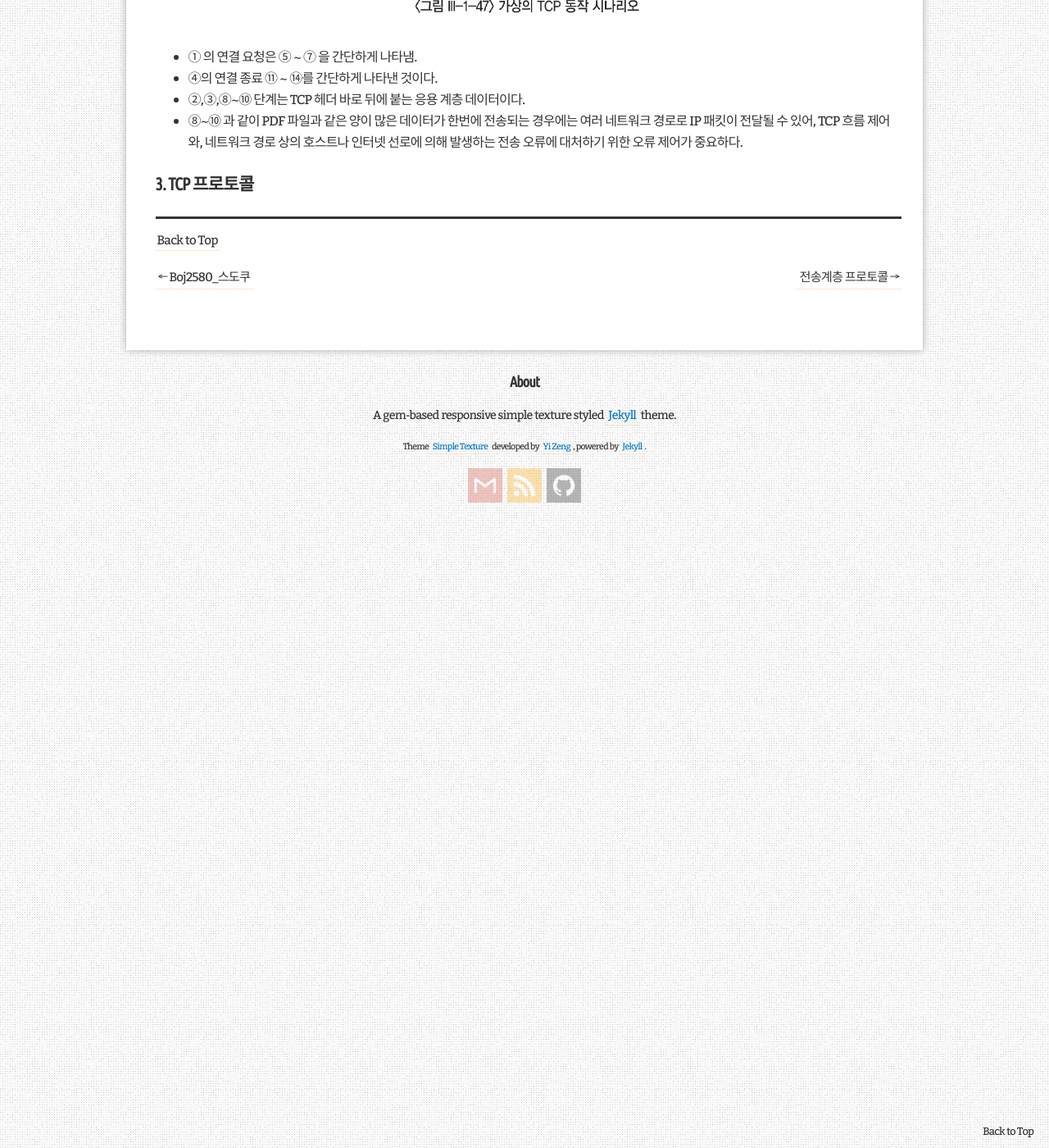
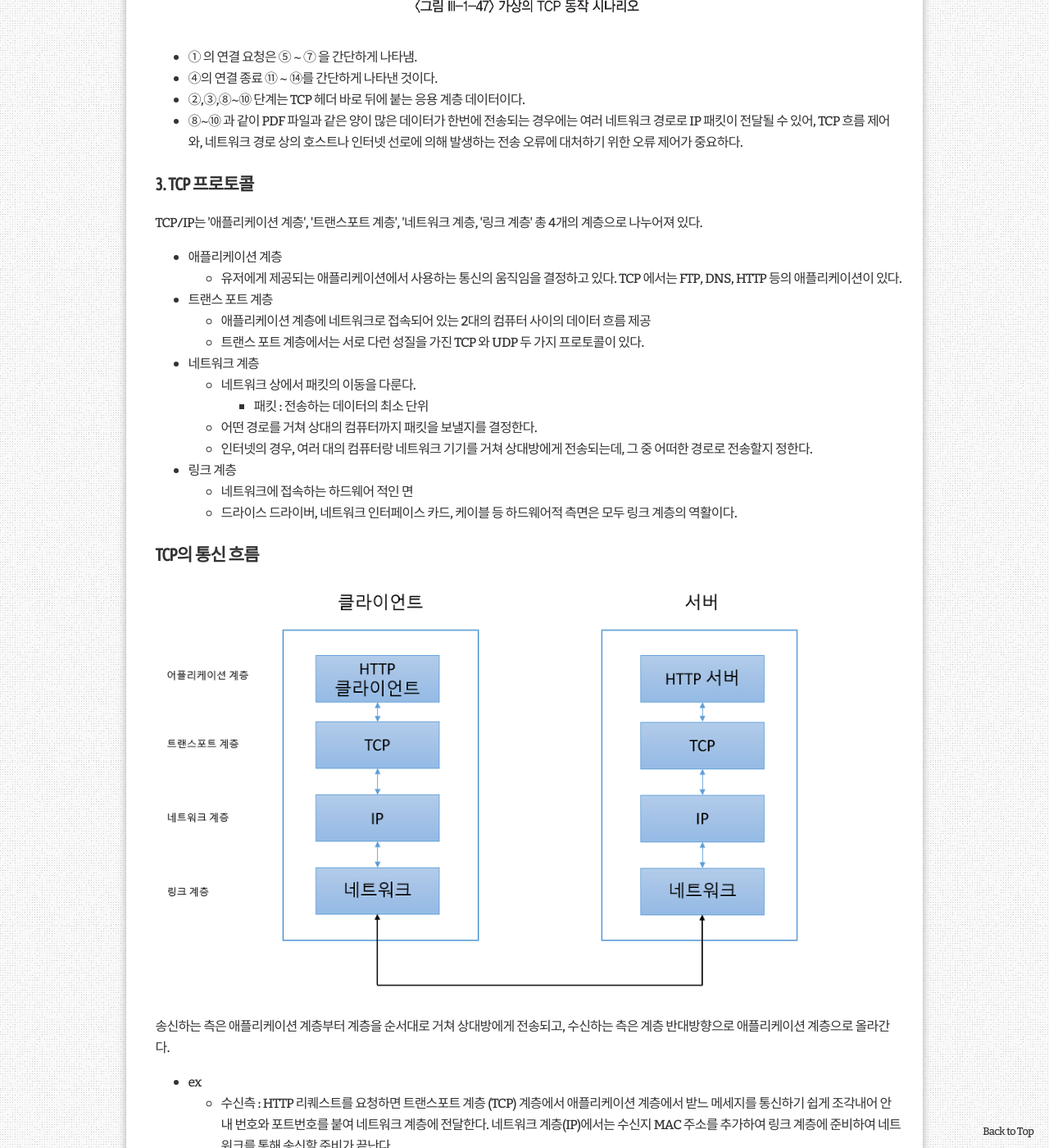
Before and after one commit to llmooon/llmooon.github.io, a Jekyll site: the page built from _posts/Network/2019-03-09-TCP.md, in a window 1280 px wide and 1400 px high, scrolled down 1671 px. Shown: the whole window at 82% size. Built offline with Jekyll 4.4.1, drawn with Linux system fonts in a browser that asks for light colours; some web fonts are replaced; comment, search, counter and statistics services are not loaded; some of the changed text lies outside the part shown.

Commit message:
update tcp posts

```diff
--- a/_posts/Network/2019-03-09-TCP.md
+++ b/_posts/Network/2019-03-09-TCP.md
@@ -54,3 +54,34 @@ tag : 전송계층 프로토콜, TCP
 
 
 ### 3. TCP 프로토콜
+
+TCP/IP는 '애플리케이션 계층', '트랜스포트 계층', '네트워크 계층, '링크 계층' 총 4개의 계층으로 나누어져 있다.
+
+- 애플리케이션 계층
+  - 유저에게 제공되는 애플리케이션에서 사용하는 통신의 움직임을 결정하고 있다. TCP 에서는 FTP, DNS, HTTP 등의 애플리케이션이 있다.
+- 트랜스 포트 계층
+  - 애플리케이션 계층에 네트워크로 접속되어 있는 2대의 컴퓨터 사이의 데이터 흐름 제공
+  - 트랜스 포트 계층에서는 서로 다런 성질을 가진 TCP 와 UDP 두 가지 프로토콜이 있다.
+- 네트워크 계층
+  - 네트워크 상에서 패킷의 이동을 다룬다.
+    - 패킷 : 전송하는 데이터의 최소 단위
+  - 어떤 경로를 거쳐 상대의 컴퓨터까지 패킷을 보낼지를 결정한다.
+  - 인터넷의 경우, 여러 대의 컴퓨터랑 네트워크 기기를 거쳐 상대방에게 전송되는데, 그 중 어떠한 경로로 전송할지 정한다.
+- 링크 계층
+  - 네트워크에 접속하는 하드웨어 적인 면
+  - 드라이스 드라이버, 네트워크 인터페이스 카드, 케이블 등 하드웨어적 측면은 모두 링크 계층의 역활이다.
+
+
+
+### TCP의 통신 흐름
+
+![](./../../assets/network/tcp_ip_stream.PNG)
+
+송신하는 측은 애플리케이션 계층부터 계층을 순서대로 거쳐 상대방에게 전송되고, 수신하는 측은 계층 반대방향으로 애플리케이션 계층으로 올라간다.
+
+- ex
+  - 수신측 :  HTTP 리퀘스트를 요청하면 트랜스포트 계층 (TCP) 계층에서 애플리케이션 계층에서 받느 메세지를 통신하기 쉽게 조각내어 안내 번호와 포트번호를 붙여 네트워크 계층에 전달한다. 네트워크 계층(IP)에서는 수신지 MAC 주소를 추가하여 링크 계층에 준비하여 네트워크를 통해 송신할 준비가 끝난다.
+    - ![](./../../assets/network/sender.jpg)
+  - 송신측 : 링크 계층에서 데이터를 받아 들여 순서대로 위의 계층에 전달하여 애플리케이션 계층까지 도달한다. 애플리케이션 계층에 도달하게 되면 클라이언트가 발산했던 HTTP 리퀘스트 내용을 수신할 수 있다.
+    - ![](./../../assets/network/receiver.jpg)
+  -
```
Also changed, not shown: _posts/Network/2019-03-14-IP.md (added, +24 -0 lines), assets/network/receiver.jpg (added), assets/network/sender.jpg (added), assets/network/tcp_ip_stream.PNG (added).
